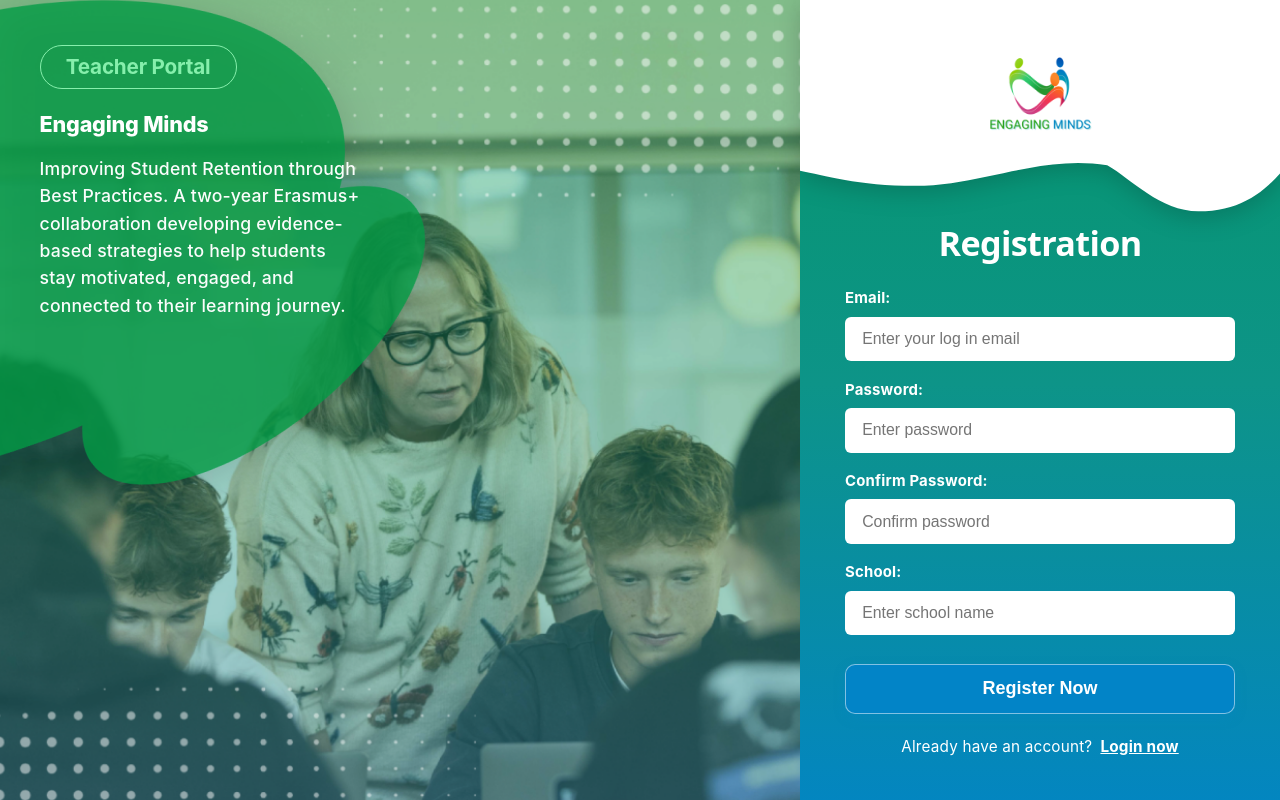
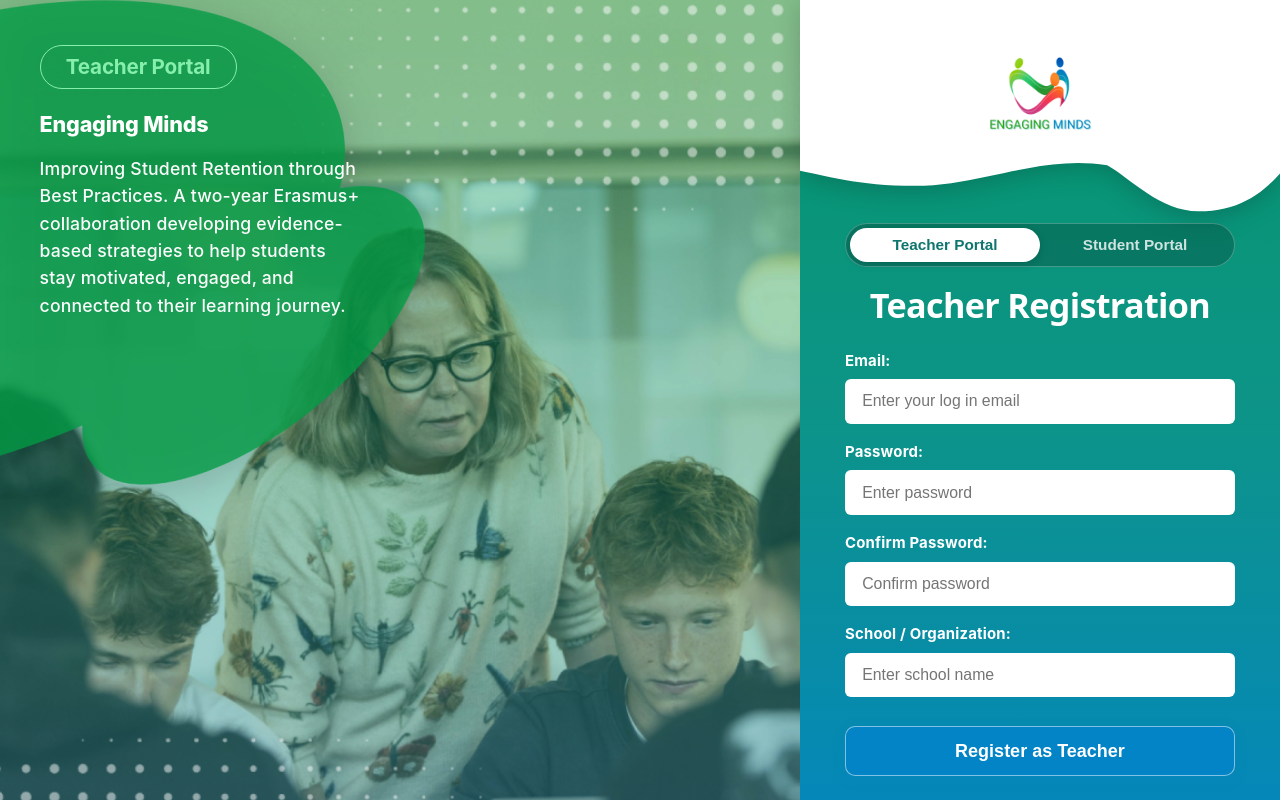
Before and after one commit to BALearnovate/engaging-minds, a React (Vite) app in the folder frontend/: page / in a window 1280 px wide. Shown: the top 800 px of the page. Built offline with nearby package versions, Linux system fonts and the light colour scheme; no server answers.

Commit message:
add interactive toggle for student and teacher portal in registration and login page

```diff
--- a/frontend/src/pages/Login.tsx
+++ b/frontend/src/pages/Login.tsx
@@ -11,6 +11,7 @@ interface LoginProps {
 
 export const Login: React.FC<LoginProps> = ({ onSuccess, onNavigateToRegister }) => {
   const { login } = useAuth();
+  const [portal, setPortal] = useState<'TEACHER' | 'STUDENT'>('TEACHER');
   const [email, setEmail] = useState('');
   const [password, setPassword] = useState('');
   const [error, setError] = useState<string | null>(null);
@@ -34,22 +35,27 @@ export const Login: React.FC<LoginProps> = ({ onSuccess, onNavigateToRegister })
   const fillQuickAccount = (role: 'TEACHER_ILSE' | 'STUDENT_ILSE' | 'TEACHER_JANE' | 'STUDENT_JANE' | 'ADMIN') => {
     switch (role) {
       case 'TEACHER_ILSE':
+        setPortal('TEACHER');
         setEmail('ilse.teacher@em.com');
         setPassword('password123@');
         break;
       case 'STUDENT_ILSE':
+        setPortal('STUDENT');
         setEmail('ilse.student@em.com');
         setPassword('password123@');
         break;
       case 'TEACHER_JANE':
+        setPortal('TEACHER');
         setEmail('jane.teacher@em.com');
         setPassword('password123@');
         break;
       case 'STUDENT_JANE':
+        setPortal('STUDENT');
         setEmail('jane.student@em.com');
         setPassword('password123@');
         break;
       case 'ADMIN':
+        setPortal('TEACHER');
         setEmail('admin@example.com');
         setPassword('Admin123!');
         break;
@@ -89,7 +95,33 @@ export const Login: React.FC<LoginProps> = ({ onSuccess, onNavigateToRegister })
 
             {/* Form Body */}
             <div style={styles.formSection}>
-              <h2 style={styles.formTitle}>Login</h2>
+              {/* Portal Switcher Tabs */}
+              <div style={styles.portalToggleWrapper}>
+                <button
+                  type="button"
+                  onClick={() => setPortal('TEACHER')}
+                  style={{
+                    ...styles.toggleBtn,
+                    ...(portal === 'TEACHER' ? styles.toggleBtnActive : styles.toggleBtnInactive),
+                  }}
+                >
+                  Teacher Portal
+                </button>
+                <button
+                  type="button"
+                  onClick={() => setPortal('STUDENT')}
+                  style={{
+                    ...styles.toggleBtn,
+                    ...(portal === 'STUDENT' ? styles.toggleBtnActive : styles.toggleBtnInactive),
+                  }}
+                >
+                  Student Portal
+                </button>
+              </div>
+
+              <h2 style={styles.formTitle}>
+                {portal === 'TEACHER' ? 'Teacher Login' : 'Student Login'}
+              </h2>
 
               {error && <div style={styles.errorBox}>{error}</div>}
 
@@ -139,7 +171,7 @@ export const Login: React.FC<LoginProps> = ({ onSuccess, onNavigateToRegister })
                     opacity: isSubmitting ? 0.8 : 1,
                   }}
                 >
-                  {isSubmitting ? 'Logging in...' : 'Login'}
+                  {isSubmitting ? 'Logging in...' : portal === 'TEACHER' ? 'Login as Teacher' : 'Login as Student'}
                 </button>
               </form>
 
@@ -208,9 +240,14 @@ export const Login: React.FC<LoginProps> = ({ onSuccess, onNavigateToRegister })
             </div>
           </div>
 
-          {/* Right Section - Hero Image with Teacher Portal Badge */}
+          {/* Right Section - Hero Image with Teacher/Student Portal Badge */}
           <div style={styles.rightSection}>
-            <div style={styles.portalPillBadge}>Teacher Portal</div>
+            <div style={{
+              ...styles.portalPillBadge,
+              backgroundColor: portal === 'TEACHER' ? '#16a34a' : '#0284c7',
+            }}>
+              {portal === 'TEACHER' ? 'Teacher Portal' : 'Student Portal'}
+            </div>
           </div>
         </div>
 
@@ -451,4 +488,31 @@ const styles: Record<string, React.CSSProperties> = {
     boxShadow: '0 4px 12px rgba(0, 0, 0, 0.15)',
     zIndex: 5,
   },
+  portalToggleWrapper: {
+    display: 'flex',
+    backgroundColor: 'rgba(0, 0, 0, 0.2)',
+    borderRadius: '24px',
+    padding: '4px',
+    marginBottom: '1rem',
+    border: '1px solid rgba(255, 255, 255, 0.25)',
+  },
+  toggleBtn: {
+    flex: 1,
+    padding: '0.45rem 0.8rem',
+    borderRadius: '20px',
+    fontSize: '0.85rem',
+    fontWeight: '700',
+    border: 'none',
+    cursor: 'pointer',
+    transition: 'all 0.2s ease',
+  },
+  toggleBtnActive: {
+    backgroundColor: '#ffffff',
+    color: '#0f766e',
+    boxShadow: '0 2px 8px rgba(0, 0, 0, 0.15)',
+  },
+  toggleBtnInactive: {
+    backgroundColor: 'transparent',
+    color: 'rgba(255, 255, 255, 0.8)',
+  },
 };
--- a/frontend/src/pages/Register.tsx
+++ b/frontend/src/pages/Register.tsx
@@ -12,6 +12,7 @@ interface RegisterProps {
 
 export const Register: React.FC<RegisterProps> = ({ onSuccess, onNavigateToLogin }) => {
   const { register } = useAuth();
+  const [portal, setPortal] = useState<'TEACHER' | 'STUDENT'>('TEACHER');
   const [email, setEmail] = useState('');
   const [password, setPassword] = useState('');
   const [confirmPassword, setConfirmPassword] = useState('');
@@ -39,9 +40,9 @@ export const Register: React.FC<RegisterProps> = ({ onSuccess, onNavigateToLogin
       const user = await register({
         email,
         password,
-        firstName: school.trim() || 'Teacher',
+        firstName: school.trim() || (portal === 'TEACHER' ? 'Teacher' : 'Student'),
         lastName: 'Portal',
-        role: 'TEACHER',
+        role: portal,
       });
       onSuccess(user.role);
     } catch (err: any) {
@@ -74,12 +75,18 @@ export const Register: React.FC<RegisterProps> = ({ onSuccess, onNavigateToLogin
           <div style={styles.bubbleContainer}>
             <img
               src={greenBubbleBg}
-              alt="Teacher Portal Green Bubble"
+              alt={`${portal === 'TEACHER' ? 'Teacher' : 'Student'} Portal Green Bubble`}
               style={styles.bubbleImg}
             />
 
             <div style={styles.bubbleContent}>
-              <div style={styles.portalPill}>Teacher Portal</div>
+              <div style={{
+                ...styles.portalPill,
+                borderColor: portal === 'TEACHER' ? '#86efac' : '#38bdf8',
+                color: portal === 'TEACHER' ? '#86efac' : '#38bdf8',
+              }}>
+                {portal === 'TEACHER' ? 'Teacher Portal' : 'Student Portal'}
+              </div>
 
               <h3 style={styles.bubbleSubtitle}>
                 Engaging Minds
@@ -125,7 +132,33 @@ export const Register: React.FC<RegisterProps> = ({ onSuccess, onNavigateToLogin
 
           {/* Form Body */}
           <div style={styles.formSection}>
-            <h2 style={styles.formTitle}>Registration</h2>
+            {/* Portal Switcher Tabs */}
+            <div style={styles.portalToggleWrapper}>
+              <button
+                type="button"
+                onClick={() => setPortal('TEACHER')}
+                style={{
+                  ...styles.toggleBtn,
+                  ...(portal === 'TEACHER' ? styles.toggleBtnActive : styles.toggleBtnInactive),
+                }}
+              >
+                Teacher Portal
+              </button>
+              <button
+                type="button"
+                onClick={() => setPortal('STUDENT')}
+                style={{
+                  ...styles.toggleBtn,
+                  ...(portal === 'STUDENT' ? styles.toggleBtnActive : styles.toggleBtnInactive),
+                }}
+              >
+                Student Portal
+              </button>
+            </div>
+
+            <h2 style={styles.formTitle}>
+              {portal === 'TEACHER' ? 'Teacher Registration' : 'Student Registration'}
+            </h2>
 
             {error && (
               <div style={styles.errorBox}>
@@ -185,7 +218,7 @@ export const Register: React.FC<RegisterProps> = ({ onSuccess, onNavigateToLogin
 
               <div style={styles.fieldGroup}>
                 <label style={styles.label}>
-                  School:
+                  School / Organization:
                 </label>
 
                 <input
@@ -208,7 +241,7 @@ export const Register: React.FC<RegisterProps> = ({ onSuccess, onNavigateToLogin
               >
                 {isSubmitting
                   ? 'Registering...'
-                  : 'Register Now'}
+                  : portal === 'TEACHER' ? 'Register as Teacher' : 'Register as Student'}
               </button>
             </form>
 
@@ -469,4 +502,31 @@ const styles: Record<string, React.CSSProperties> = {
   copyright: {
     color: 'rgba(255, 255, 255, 0.85)',
   },
+  portalToggleWrapper: {
+    display: 'flex',
+    backgroundColor: 'rgba(0, 0, 0, 0.2)',
+    borderRadius: '24px',
+    padding: '4px',
+    marginBottom: '1rem',
+    border: '1px solid rgba(255, 255, 255, 0.25)',
+  },
+  toggleBtn: {
+    flex: 1,
+    padding: '0.45rem 0.8rem',
+    borderRadius: '20px',
+    fontSize: '0.85rem',
+    fontWeight: '700',
+    border: 'none',
+    cursor: 'pointer',
+    transition: 'all 0.2s ease',
+  },
+  toggleBtnActive: {
+    backgroundColor: '#ffffff',
+    color: '#0f766e',
+    boxShadow: '0 2px 8px rgba(0, 0, 0, 0.15)',
+  },
+  toggleBtnInactive: {
+    backgroundColor: 'transparent',
+    color: 'rgba(255, 255, 255, 0.8)',
+  },
 };
```
